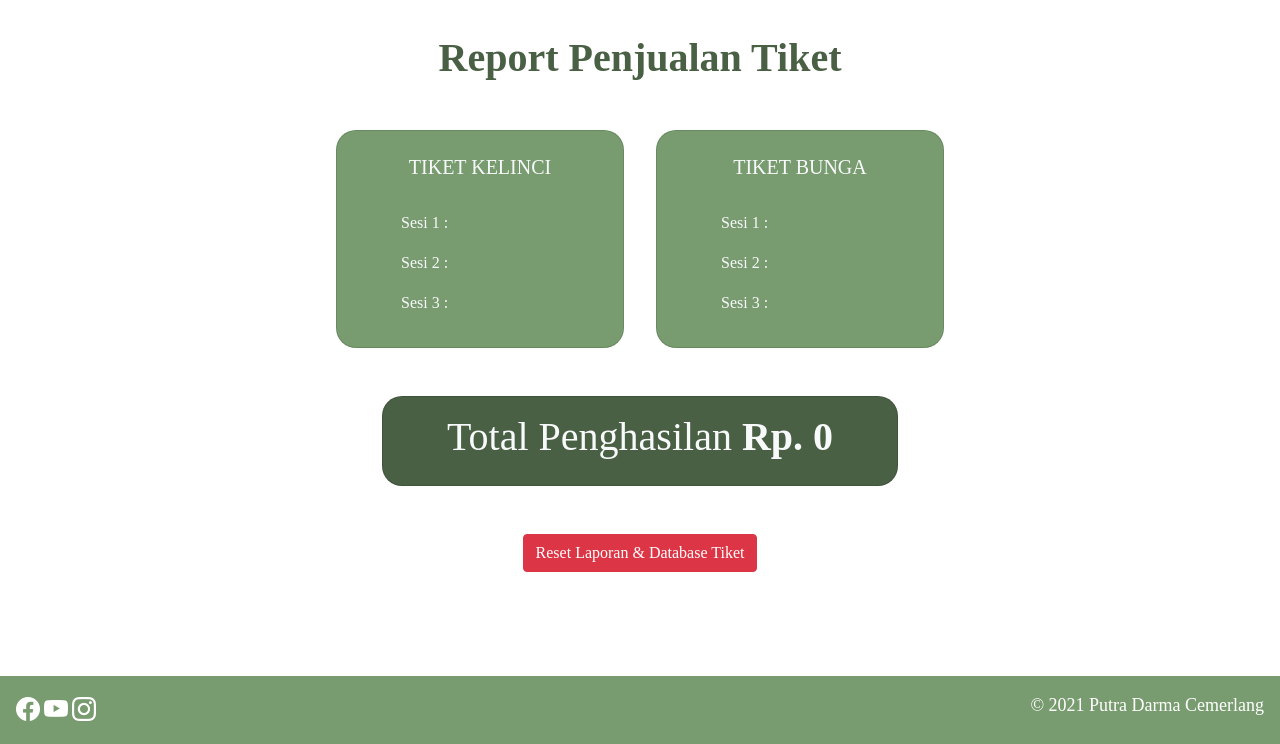
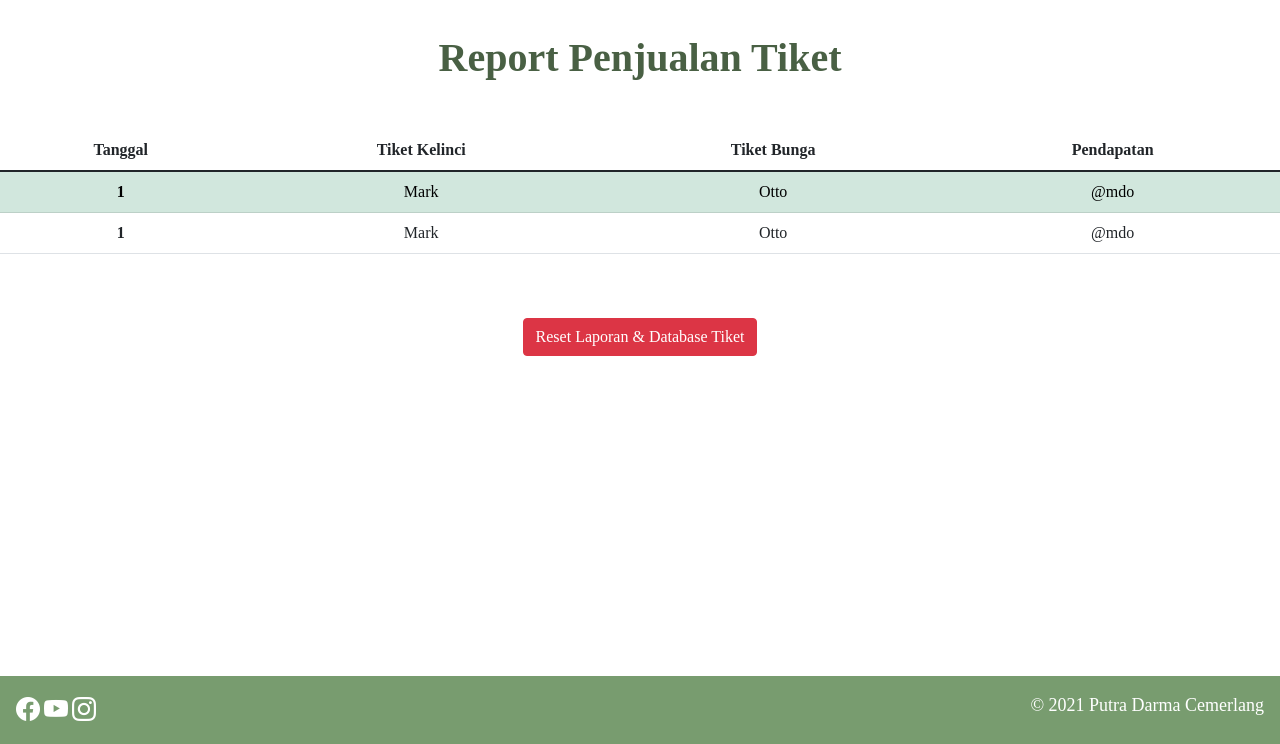
Before and after one commit to adorareble/project-kp, a CodeIgniter app: page /final/Welcome/laporan in a window 1280 px wide. Shown: the part 56-800 px from the top of the page. Run offline with CodeIgniter, Linux system fonts and the light colour scheme; data that the repository does not hold is empty.

Commit message:
changing front end in sistem and report

```diff
--- a/application/controllers/Welcome.php
+++ b/application/controllers/Welcome.php
@@ -52,27 +52,27 @@ class Welcome extends CI_Controller
 
 	public function sistem()
 	{
-		$sesi = $this->input->post('sesi');
+		// $sesi = $this->input->post('sesi');
 
-		if ($this->session->userdata('nomorSesi')) {
-			$sesi = $this->session->userdata('nomorSesi');
-			$this->session->unset_userdata('nomorSesi');
-		}
+		// if ($this->session->userdata('nomorSesi')) {
+		// 	$sesi = $this->session->userdata('nomorSesi');
+		// 	$this->session->unset_userdata('nomorSesi');
+		// }
 
-		$this->load->model('Tiket');
-		$tiketpersesi = $this->Tiket->get_tiket_sesi($sesi);
-		$data['tiketpersesi'] = $tiketpersesi;
-		$data['nomorSesi'] = $sesi;
+		// $this->load->model('Tiket');
+		// $tiketpersesi = $this->Tiket->get_tiket_sesi($sesi);
+		// $data['tiketpersesi'] = $tiketpersesi;
+		// $data['nomorSesi'] = $sesi;
 
-		if (empty($data['tiketpersesi'])) {
-			$sesi = 1;
-			$tiketpersesi = $this->Tiket->get_tiket_sesi($sesi);
-			$data['tiketpersesi'] = $tiketpersesi;
-			$data['nomorSesi'] = $sesi;
-		}
+		// if (empty($data['tiketpersesi'])) {
+		// 	$sesi = 1;
+		// 	$tiketpersesi = $this->Tiket->get_tiket_sesi($sesi);
+		// 	$data['tiketpersesi'] = $tiketpersesi;
+		// 	$data['nomorSesi'] = $sesi;
+		// }
 
 		$this->load->view('header');
-		$this->load->view('sistem', $data);
+		$this->load->view('sistem');
 		$this->load->view('footer');
 	}
 
@@ -98,12 +98,12 @@ class Welcome extends CI_Controller
 	{
 		$pembelianKelinci = $this->input->post('jumlahKelinci');
 		$pembelianBunga = $this->input->post('jumlahBunga');
-		$sesiPembelian = $this->input->post('sesi');
+		// $sesiPembelian = $this->input->post('sesi');
 
 		$this->load->model('Tiket');
-		$this->Tiket->pembelian($pembelianKelinci, $sesiPembelian, 'Kelinci', 0);
-		$this->Tiket->pembelian($pembelianBunga, $sesiPembelian, 'Bunga', 1);
-		$this->session->set_userdata('nomorSesi', $sesiPembelian);
+		$this->Tiket->pembelian($pembelianKelinci*10000, $pembelianKelinci);
+		$this->Tiket->pembelian($pembelianBunga*200, $pembelianBunga);
+		// $this->session->set_userdata('nomorSesi', $sesiPembelian);
 		redirect('sistem');
 	}
 
--- a/application/views/laporan.php
+++ b/application/views/laporan.php
@@ -12,42 +12,30 @@
     <h1 class="text-center" style="color: #496044; margin-top: 7%;"><b>Report Penjualan Tiket</b></h1>
 
     <div class="tiket text-light text-center d-flex justify-content-center mt-5">
-        <div class="card mx-3" style="width: 18rem;">
-            <h5 class="py-2 mt-3">TIKET KELINCI</h5>
-            <div class="card-body d-flex justify-content-between mx-5">
-                <div>
-                    <p>Sesi 1 :</p>
-                    <p>Sesi 2 :</p>
-                    <p>Sesi 3 :</p>
-                </div>
-                <div>
-                    <p><?= $reportlapor[0]['jumlah'] ?></p>
-                    <p><?= $reportlapor[1]['jumlah'] ?></p>
-                    <p><?= $reportlapor[2]['jumlah'] ?></p>
-                </div>
-            </div>
-        </div>
-        <div class="card mx-3" style="width: 18rem;">
-            <h5 class="py-2 mt-3">TIKET BUNGA</h5>
-            <div class="card-body d-flex justify-content-between mx-5">
-                <div>
-                    <p>Sesi 1 :</p>
-                    <p>Sesi 2 :</p>
-                    <p>Sesi 3 :</p>
-                </div>
-                <div>
-                    <p><?= $reportlapor[3]['jumlah'] ?></p>
-                    <p><?= $reportlapor[4]['jumlah'] ?></p>
-                    <p><?= $reportlapor[5]['jumlah'] ?></p>
-                </div>
-            </div>
-        </div>
-    </div>
-    <?php $totalpendapatan = (($reportlapor[0]['jumlah'] + $reportlapor[1]['jumlah'] + $reportlapor[2]['jumlah']) * 7500) + (($reportlapor[3]['jumlah'] + $reportlapor[4]['jumlah'] + $reportlapor[5]['jumlah']) * 10000) ?>
-    <div class="card text-center text-light justify-content-center mx-auto mt-5" style="background-color: #496044; width: fit-content;">
-        <div class="card-body mx-5">
-            <h1>Total Penghasilan <b>Rp. <?= $totalpendapatan ?></b></h1>
-        </div>
+        <table class="table">
+            <thead>
+                <tr>
+                <th scope="col">Tanggal</th>
+                <th scope="col">Tiket Kelinci</th>
+                <th scope="col">Tiket Bunga</th>
+                <th scope="col">Pendapatan</th>
+                </tr>
+            </thead>
+            <tbody>
+                <tr class="table-success">
+                <th scope="row">1</th>
+                <td>Mark</td>
+                <td>Otto</td>
+                <td>@mdo</td>
+                </tr>
+                <tr>
+                <th scope="row">1</th>
+                <td>Mark</td>
+                <td>Otto</td>
+                <td>@mdo</td>
+                </tr>
+            </tbody>
+        </table>
     </div>
 
     <div class="text-center">
```
Also changed, not shown: application/models/Tiket.php (+12 -12 lines), application/views/sistem.php (+5 -13 lines).
